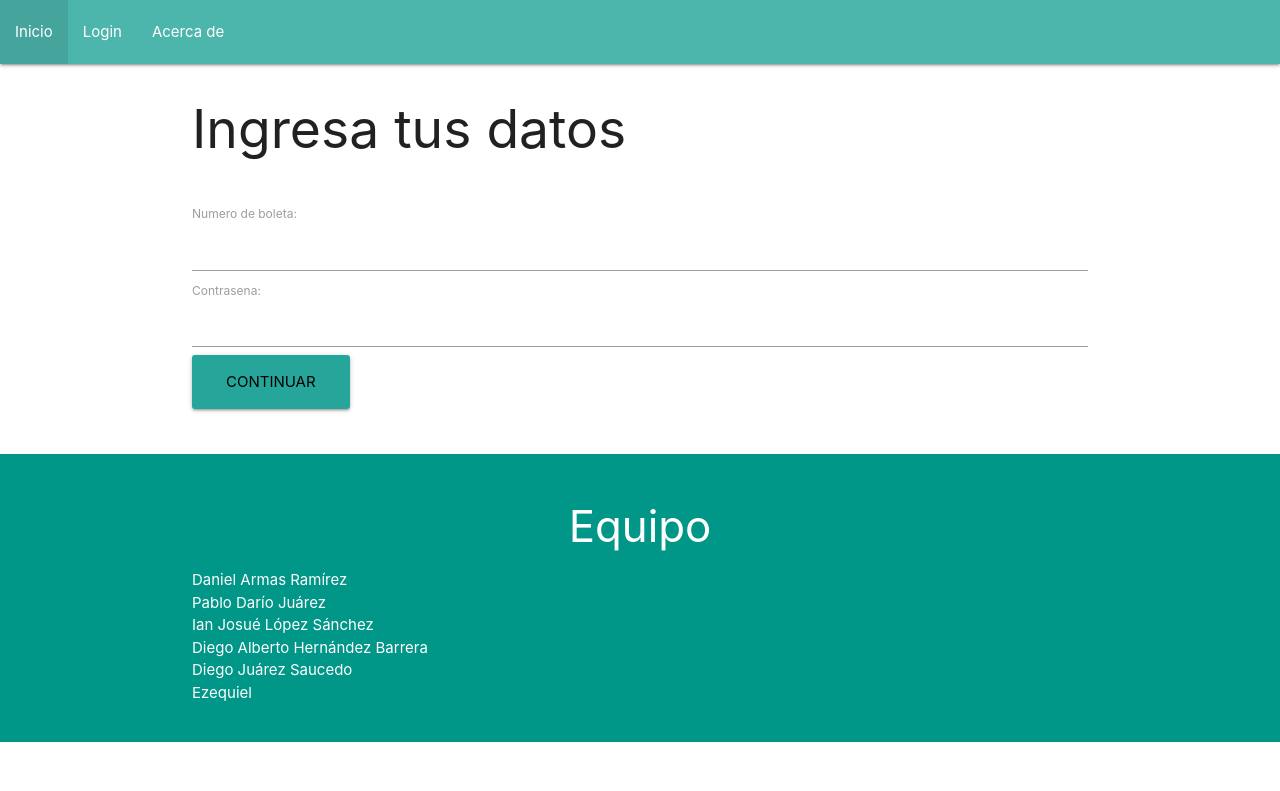
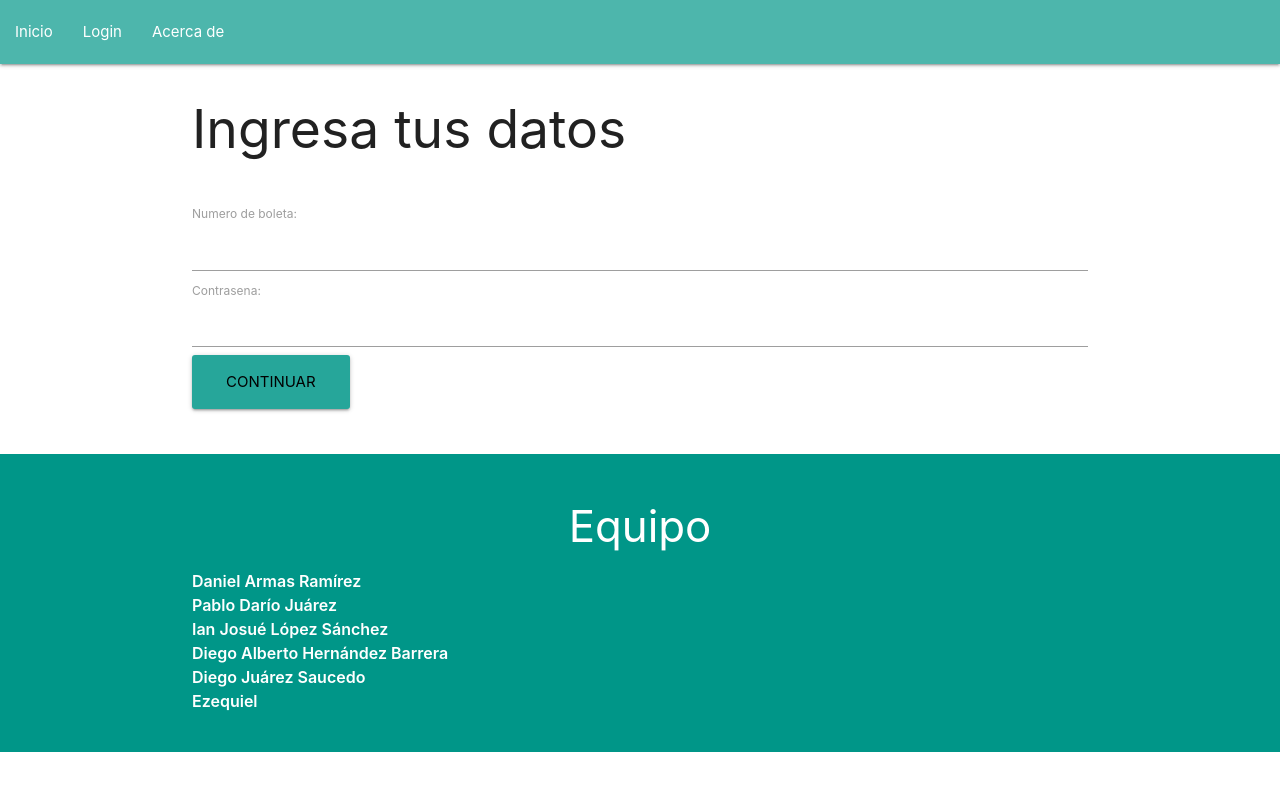
Before and after one commit to PablooDario/Final-Proyect-Web-Development, a PHP site: page /login/login.html in a window 1280 px wide. Shown: the top 791 px of the page. Run offline with PHP 8.4, Linux system fonts and the light colour scheme.

Commit message:
Edit navbar to be responsive, and add a CSS class

```diff
--- a/frontend/css/style.css
+++ b/frontend/css/style.css
@@ -5,3 +5,8 @@
     box-sizing: border-box;
     font-size: 62.5%;
 }*/
+
+.names {
+    font-size: 16px !important;
+    font-weight: 600;
+}
--- a/frontend/js/index.js
+++ b/frontend/js/index.js
@@ -1,3 +1,3 @@
 $(document).ready(function(){
-    $('.carousel').carousel();
-  });
+  $('.sidenav').sidenav();
+});
--- a/frontend/login/login.html
+++ b/frontend/login/login.html
@@ -7,19 +7,30 @@
     <meta name="description" content="Una plataforma web que permite el registro de clases para los docentes de la Escuela Superior de Cómputo">
     <meta name="keywords" content="formulario, escom, ingeniería, universidad, profesores, clases, licenciatura">
 
-    <title>Registro de Materias</title>
-
+    <title>Login</title>
+    <script src="https://ajax.googleapis.com/ajax/libs/jquery/2.2.4/jquery.min.js"></script>
+    <link href="https://fonts.googleapis.com/icon?family=Material+Icons" rel="stylesheet">
     <link type="text/css" rel="stylesheet" href="../css/materialize.css"  media="screen,projection"/>
+    <link rel="stylesheet" href="../css/style.css">
 </head>
 <body>
     <header>
         <nav class="teal lighten-2">
-            <ul>
-                <li><a href="./index.html" target="_self" rel="noopener noreferrer">Inicio</a></li>
-                <li><a href="./login/login.html" target="_self" rel="noopener noreferrer">Login</a></li>
-                <li><a href="./subjects/about.html" target="_self" rel="noopener noreferrer">Acerca de</a></li>
-            </ul>
-        </nav>
+            <div class="nav-wrapper">
+              <a href="#" data-target="mobile" class="sidenav-trigger"><i class="material-icons">menu</i></a>
+              <ul class="hide-on-med-and-down">
+                <li><a href="../index.html" target="_self" rel="noopener noreferrer">Inicio</a></li>
+                <li><a href="./login.html" target="_self" rel="noopener noreferrer">Login</a></li>
+                <li><a href="../subjects/about.html" target="_self" rel="noopener noreferrer">Acerca de</a></li>
+              </ul>
+            </div>
+          </nav>
+
+          <ul class="sidenav" id="mobile">
+            <li><a href="../index.html" target="_self" rel="noopener noreferrer">Inicio</a></li>
+            <li><a href="./login.html" target="_self" rel="noopener noreferrer">Login</a></li>
+            <li><a href="../subjects/about.html" target="_self" rel="noopener noreferrer">Acerca de</a></li>
+          </ul>
     </header>
     <main>
         <section class="container">
@@ -30,7 +41,7 @@
                     Numero de boleta: <input type="number" name="boleta" id="blt">
                 </label>
                 <label>
-                    Contrasena: <input type="password" name="password" id="pwd">
+                    Contrasena: <input type="password" name="password" id="pwd" autocomplete="current-password">
                 </label>
                 <input type="submit" value="Continuar" class="btn-large waves-effect">
             </form>
@@ -41,7 +52,7 @@
     <footer class="page-footer teal">
         <section class="container">
             <h3 class="center">Equipo</h3>
-            <ul>
+            <ul class="names">
                 <li>Daniel Armas Ramírez</li>
                 <li>Pablo Darío Juárez</li>
                 <li>Ian Josué López Sánchez</li>
@@ -52,7 +63,7 @@
         </section>
         <br>
     </footer>
-    <script type="text/javascript" src="./js/materialize.min.js"></script>
-    <script src="./js/jquery.js"></script>
+    <script type="text/javascript" src="../js/materialize.min.js"></script>
+    <script src="../js/index.js"></script>
 </body>
 </html>
```
Also changed, not shown: frontend/index.html (+18 -6 lines), frontend/about/about.html (added).
